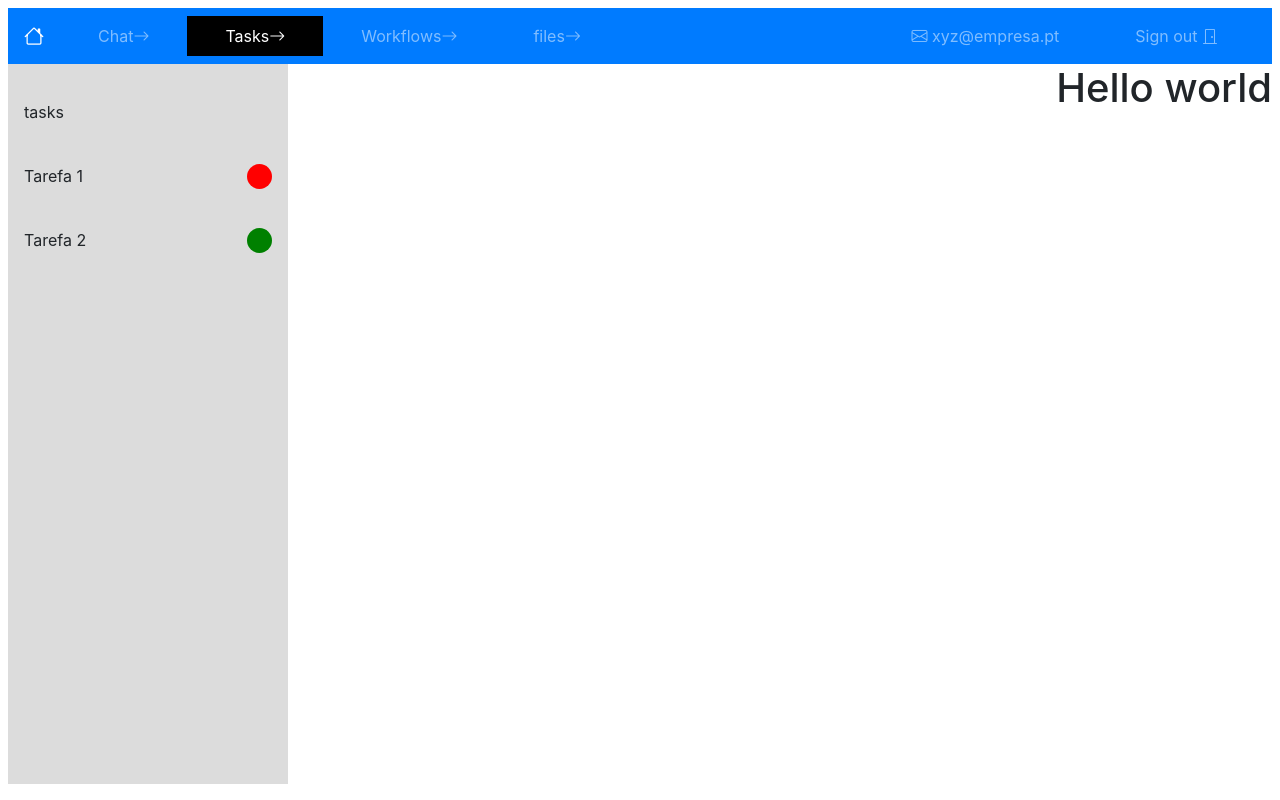
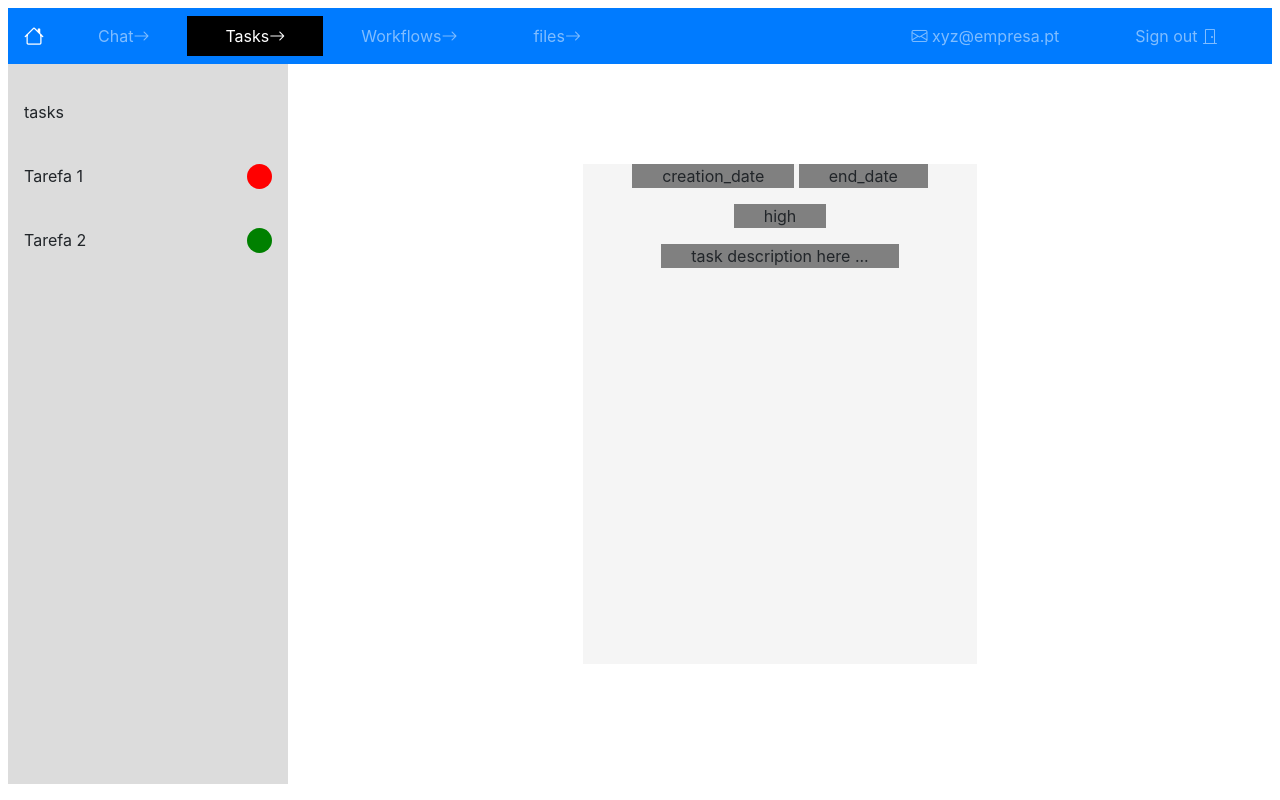
Before and after one commit to AS-2021-2022/AS-2021-2022, a Svelte app in the folder svelt/: page / in a window 1280 px wide. Both pictures are taken after a click on the link "Tasks". Built offline with nearby package versions, Linux system fonts and the light colour scheme.

Commit message:
started tasks

```diff
--- a/svelt/src/Tasks.svelte
+++ b/svelt/src/Tasks.svelte
@@ -1,17 +1,91 @@
 <script>
 
+    let taskid = "";
 
+
+    let parameters = undefined;
+
+    parameters = {
+        "status" : "accepted",
+        "start" : "creation_date",
+        "end" : "end_date",
+        "priority" : "high" ,
+        "description" : "task description here ..."
+    }
+
+    async function getTask(id)
+    {
+
+        //send task id in request
+        var dict = {"token" : "abc" ,
+                    "type"   : "getTask",
+                    "params" : {
+                        "id" : taskid
+                    }
+                };
+
+        const res = await fetch('https://localhost:5000' , {
+            method: 'POST',
+            body : JSON.stringify(dict)
+
+        });
+
+        if(res["status"] === "accepted")
+        {
+            return res;
+        }
+        else{
+
+        }
+
+    }
 
 </script>
 
 
 <main>
 
-    <h1>Hello world</h1>
+    <div class = "taskBox">
+        {#if parameters === undefined}
+            <p>Waiting for server response ...</p>
+        {:else }
+            <div class = "field">{parameters["start"]}</div>
+            <div class = "field">{parameters["end"]}</div>
+            <p></p>
+            <div class = "field">{parameters["priority"]}</div>
+            <p></p>
+            <div class = "field">{parameters["description"]}</div>
+
+        {/if}
+
+
+
+    </div>
 
 </main>
 
 
 <style>
 
+    .taskBox
+    {
+        width : 40%;
+        margin: 0 auto;
+        height: fit-content;
+        margin-top:100px;
+        background-color:whitesmoke;
+        min-height:500px;
+        text-align:center;
+    }
+
+    .field
+    {
+        background-color: grey;
+        width:fit-content + 20px;
+        display:inline-block;
+        height:fit-content + 10px;
+        padding-left:30px;
+        padding-right:30px;
+
+    }
 </style>
```
Also changed, not shown: 1 other file (tests, documents, lock files or other folders).
